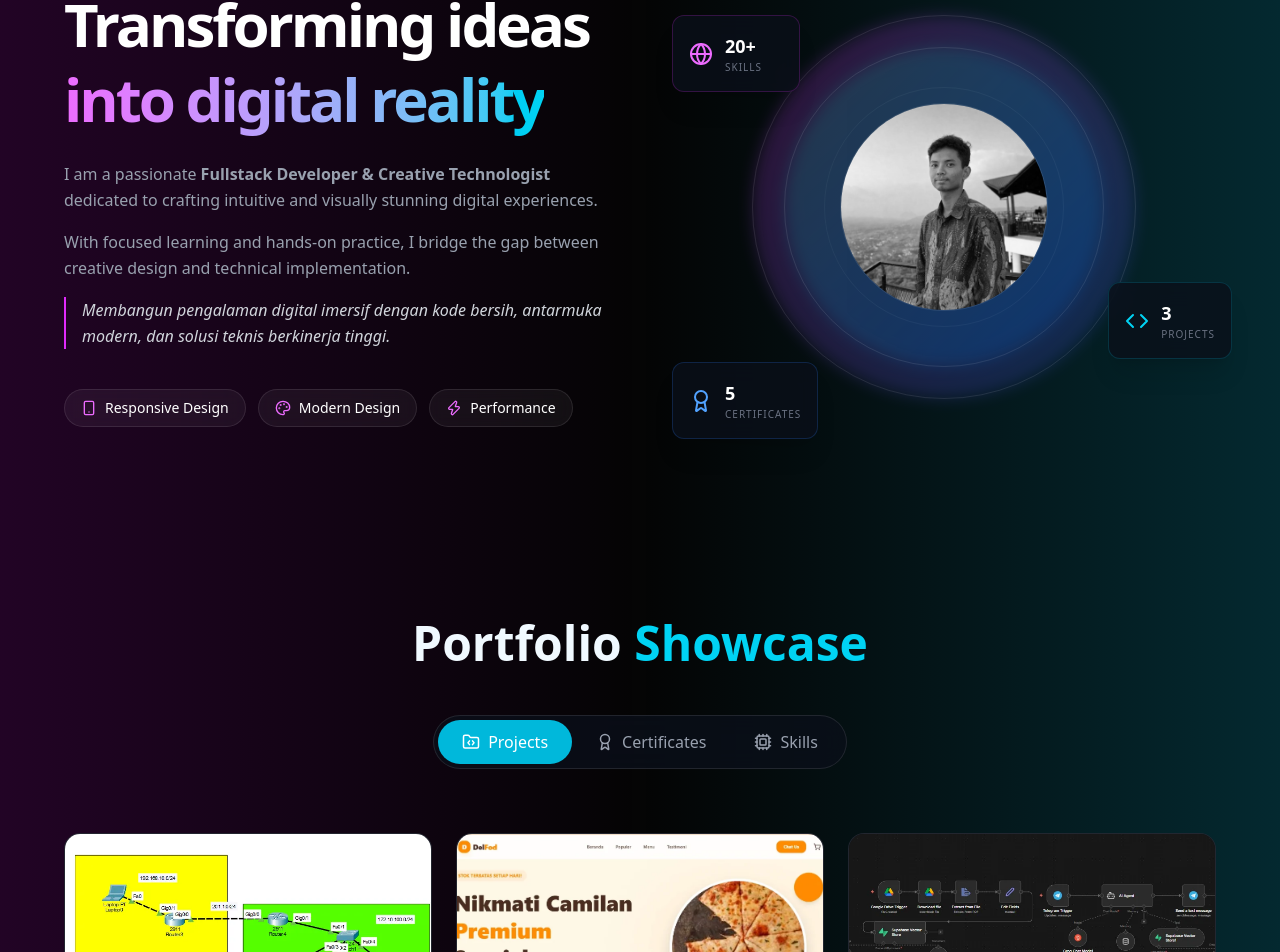
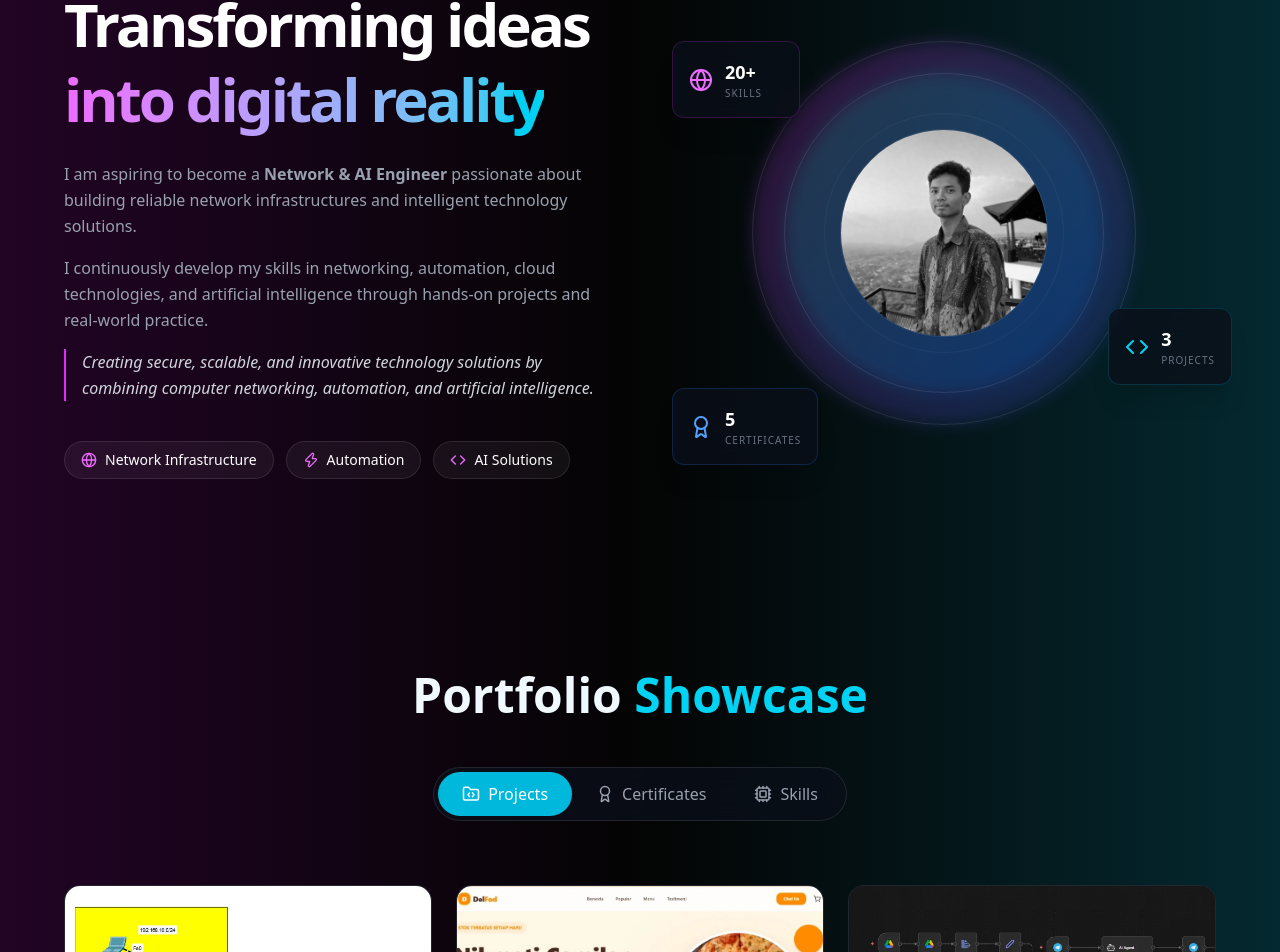
Before and after one commit to raya-pratama/portofolio, a Next.js app: page / in a window 1280 px wide. Shown: the part 909-1861 px from the top of the page. Built offline with nearby package versions, Linux system fonts and the light colour scheme.

Commit message:
animasi terbbaru versi 2

```diff
--- a/components/About.tsx
+++ b/components/About.tsx
@@ -32,21 +32,21 @@ const About = () => {
 
             <div className="space-y-4 text-gray-400 leading-relaxed">
               <p>
-                I am a passionate <strong>Fullstack Developer & Creative Technologist</strong> dedicated to crafting intuitive and visually stunning digital experiences.
+                I am aspiring to become a <strong>Network & AI Engineer</strong> passionate about building reliable network infrastructures and intelligent technology solutions.
               </p>
               <p>
-                With focused learning and hands-on practice, I bridge the gap between creative design and technical implementation.
+                I continuously develop my skills in networking, automation, cloud technologies, and artificial intelligence through hands-on projects and real-world practice.
               </p>
               <p className="text-gray-300 italic border-l-2 border-fuchsia-500 pl-4">
-                Membangun pengalaman digital imersif dengan kode bersih, antarmuka modern, dan solusi teknis berkinerja tinggi.
+                Creating secure, scalable, and innovative technology solutions by combining computer networking, automation, and artificial intelligence.
               </p>
             </div>
 
             <div className="flex flex-wrap gap-3 pt-4">
               {[
-                { icon: Smartphone, label: 'Responsive Design' },
-                { icon: Palette, label: 'Modern Design' },
-                { icon: Zap, label: 'Performance' }
+                { icon: Globe, label: 'Network Infrastructure' },
+                { icon: Zap, label: 'Automation' },
+                { icon: Code, label: 'AI Solutions' }
               ].map((skill, i) => (
                 <div key={i} className="flex items-center gap-2 px-4 py-2 rounded-full border border-white/10 bg-white/5 backdrop-blur-sm hover:border-fuchsia-500/50 transition-all">
                   <skill.icon size={16} className="text-fuchsia-400" />
--- a/components/Hero.tsx
+++ b/components/Hero.tsx
@@ -4,7 +4,7 @@ import { motion } from 'framer-motion';
 
 const Hero = () => {
   return (
-    <section className="relative min-h-screen flex items-center justify-center px-6 overflow-hidden pt-16 md:pt-0">
+    <section className="relative min-h-screen flex items-center justify-center px-6 overflow-hidden pt-2 md:pt-0">
 
       {/* Background Grid */}
       {/* <div
```
